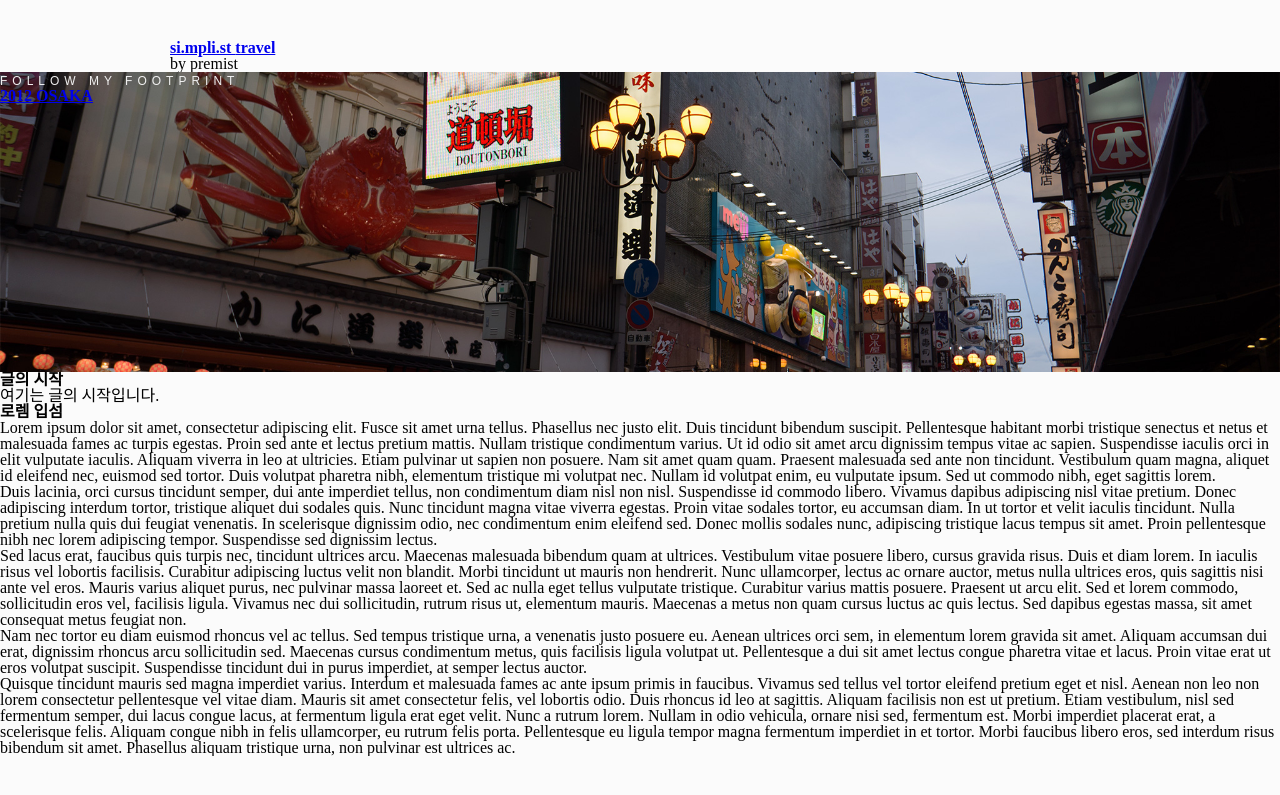
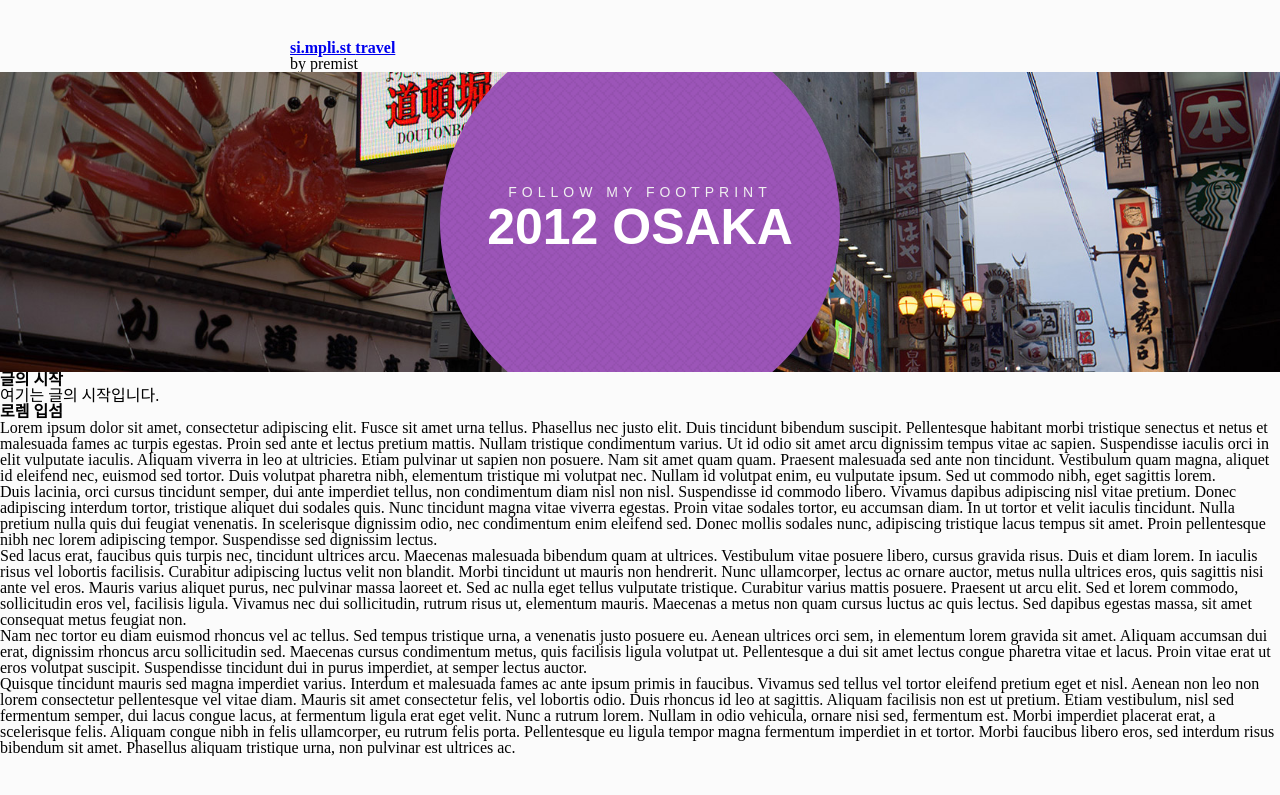
Before and after one commit to premist/si.mpli.st, a Jekyll site: the page built from _posts/2013-08-25-osaka-2012.md, in a window 1280 px wide. Shown: the top 795 px of the page. Built offline with Jekyll 4.4.1, drawn with Linux system fonts in a browser that asks for light colours; Markdown is read by kramdown in place of the engine named in the settings.

Commit message:
Finished parallax background on osaka2012

```diff
--- a/_layouts/osaka2012.html
+++ b/_layouts/osaka2012.html
@@ -15,7 +15,9 @@
         	<h2 class="osaka2012-title"><a href="{{ site.domain }}{{ page.url }}">2012 OSAKA</a></h2>
         </div>
 
-        <div class="osaka2012-parallax-bg">&nbsp;</div>
+        <div class="osaka2012-parallax-bg-wrap">
+            <img class="osaka2012-parallax-bg" src="/images/2013-08-26-osaka2012-bg.jpg">
+        </div>
     </div>
 
 	<div class="content">
@@ -31,7 +33,7 @@
 
     header {
         position: relative;
-        width: 940px;
+        width: 700px;
         margin: 0px auto;
     }
 
@@ -43,40 +45,107 @@
         position: relative;
         width: 100%;
         height: 300px;
+        overflow: hidden;
+    }
+
+    .osaka2012-parallax-bg-wrap {
+        position: absolute;
+        width: 100%;
+        height: 300px;
+        overflow: hidden;
     }
 
     .osaka2012-parallax-bg {
         position: absolute;
         width: 100%;
-        height: 300px;
-        background-image: url('/images/2013-08-26-osaka2012-bg.jpg');
-        background-size: cover;
-        background-position: center center;
+        min-width: 570px;
     }
 
     .osaka2012-rando-wrap {
         position: absolute;
+        width: 400px;
+        height: 400px;
+        left: 50%;
+        margin-left: -200px;
+        padding: 160px 0px;
+        -webkit-box-sizing: border-box;
+        -moz-box-sizing: border-box;
+        box-sizing: border-box;
         z-index: 5;
+
+        background: url('/images/2013-08-26-osaka2012-titlebg.jpg');
+        background-size: 100% 100%;
+        -webkit-transform: translateY(-50px);
+        text-align: center;
     }
 
     .osaka2012-tagline {
         position: relative;
+        display: block;
         font-family: "proxima-nova", sans-serif;
         font-weight: 400;
-        font-size: 12px;
+        font-size: 14px;
+        line-height: 20px;
         color: #F0F0F0;
         text-transform: uppercase;
         letter-spacing: 5px;
+
+        -webkit-font-smoothing: antialiased;
+        text-rendering: optimizeLegibility;
+        white-space: nowrap;
     }
 
     .osaka2012-title {
+        position: relative;
+        display: block;
+    }
 
+    .osaka2012-title a {
+        font-family: "futura-pt", sans-serif;
+        font-weight: 700;
+        font-size: 50px;
+        color: #FFF;
+        text-decoration: none;
+    }
+
+    .post article .content {
+        display: block;
+        width: 700px;
+        margin: 0px auto;
     }
 
 
 </style>
 
-<script>/*
+<script>
+
+var adjust = function() {
+    var pbw = document.getElementsByClassName('osaka2012-parallax-bg-wrap')[0];
+
+    if(pbw.offsetWidth > 570) {
+        var pb = document.getElementsByClassName('osaka2012-parallax-bg')[0];
+        var tY = 300 - pb.offsetHeight + document.body.scrollTop*0.5;
+
+        pb.style.transform = 'translateY('+ tY +'px)';
+        pb.style.webkitTransform = 'translateY('+ tY +'px)';
+        pb.style.mozTransform = 'translateY('+ tY +'px)';
+        pb.style.msTransform = 'translateY('+ tY +'px)';
+    }
+}
+
+window.onresize = function() {
+    adjust();
+}
+
+window.onscroll = function() {
+    adjust();
+}
+
+window.onload = function() {
+    adjust();
+}
+
+/*
 	window.onload = function() {
 		var headings = document.getElementsByTagName('h2');
 		for (var i = 0, hLength = headings.length; i < hLength; i++) {
--- a/css/main.css
+++ b/css/main.css
@@ -169,10 +169,10 @@
 	padding: 0 10px;
 
 	font-family: "futura-pt";
-	font-weight: 300;
+	font-weight: normal;
 	font-size: 12px;
 	line-height: 40px;
-	color: #aaa;
+	color: #ddd;
 }
 
 #pagination {
```
Also changed, not shown: images/2013-08-26-osaka2012-bg.jpg, images/2013-08-26-osaka2012-titlebg.jpg (added), 4 other files.
